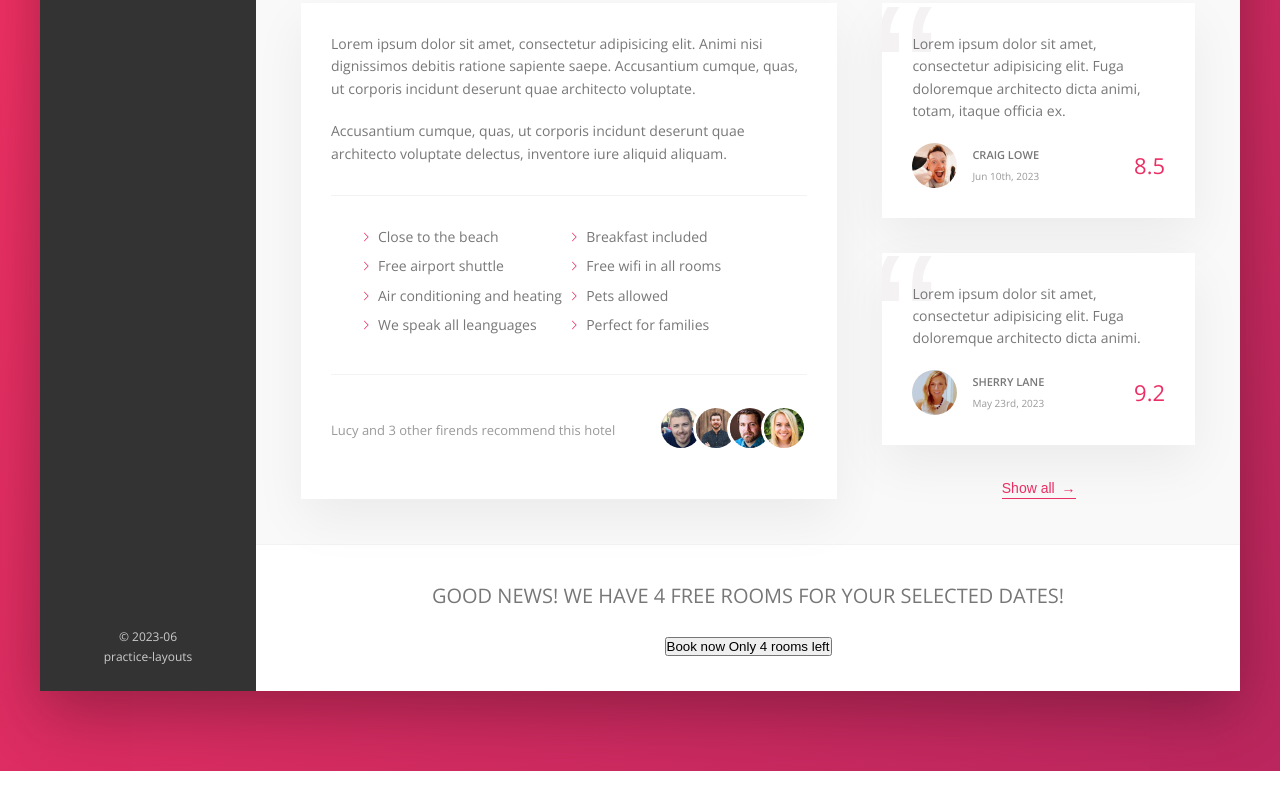
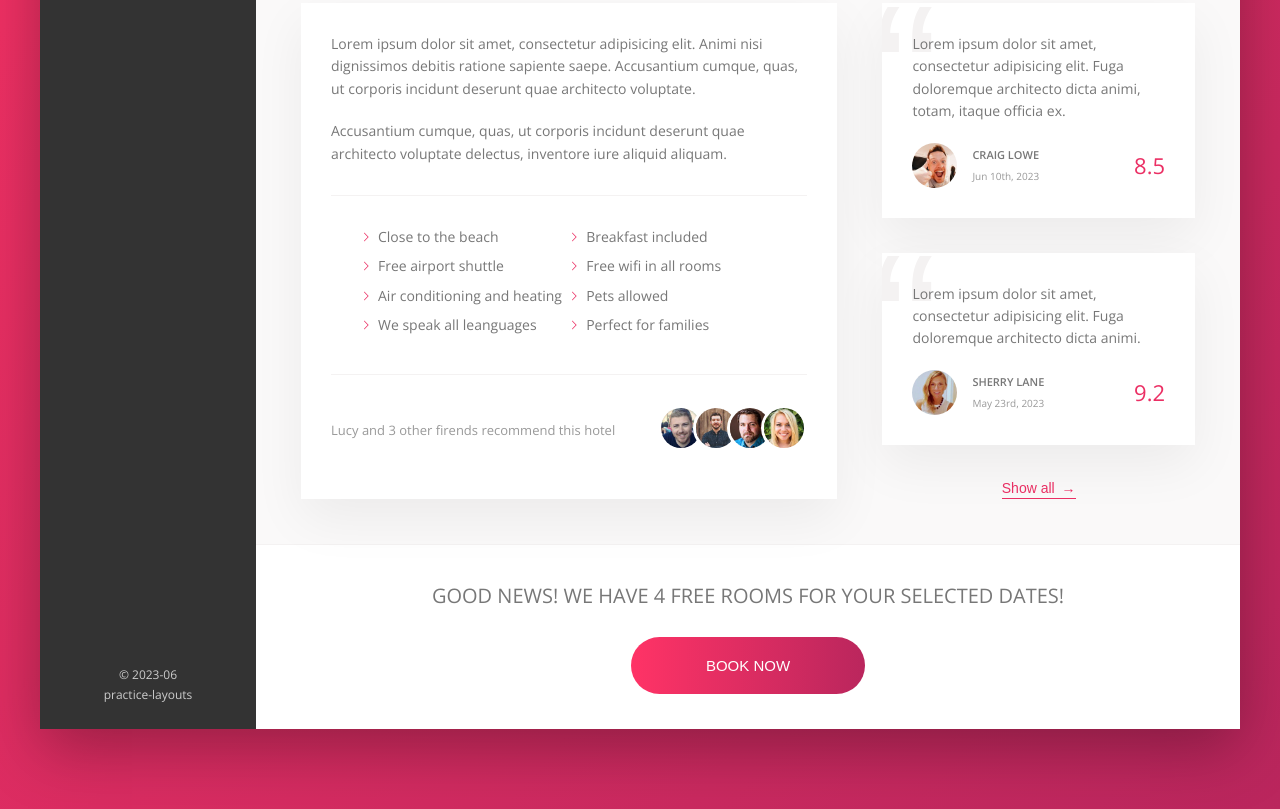
Before and after one commit to MarcinSoltysik/html-css-practice, a website: page 04-booking-web-flexbox/index.html in a window 1280 px wide. Shown: the part 644-1453 px from the top of the page. Before the commit the page ends 1415 px from the top, so only its background shows below. Drawn offline with nearby package versions, Linux system fonts and the light colour scheme.

Commit message:
feat(booking-web-flexbox): Add SASS for btn CTA

```diff
--- a/04-booking-web-flexbox/sass/_components.scss
+++ b/04-booking-web-flexbox/sass/_components.scss
@@ -449,4 +449,36 @@
   }
 }
 
-// btn
+////////////////////
+// button CTA => Call To Action
+
+.btn {
+  font-size: 1.5rem;
+  font-weight: 300;
+  text-transform: uppercase;
+  border-radius: 100px;
+  border: none;
+  background-image: linear-gradient(
+    to right,
+    var(--color-primary-light),
+    var(--color-primary-dark)
+  );
+  color: var(--color-white);
+  position: relative;
+  overflow: hidden;
+
+  &__visible {
+    display: inline-block;
+    padding: 2rem 7.5rem;
+  }
+
+  &__invisible {
+    display: inline-block;
+    padding: 2rem 0;
+    height: 100%;
+    width: 100%;
+    position: absolute;
+    left: 0;
+    top: -100%;
+  }
+}
```
Also changed, not shown: 04-booking-web-flexbox/css/style.css.
